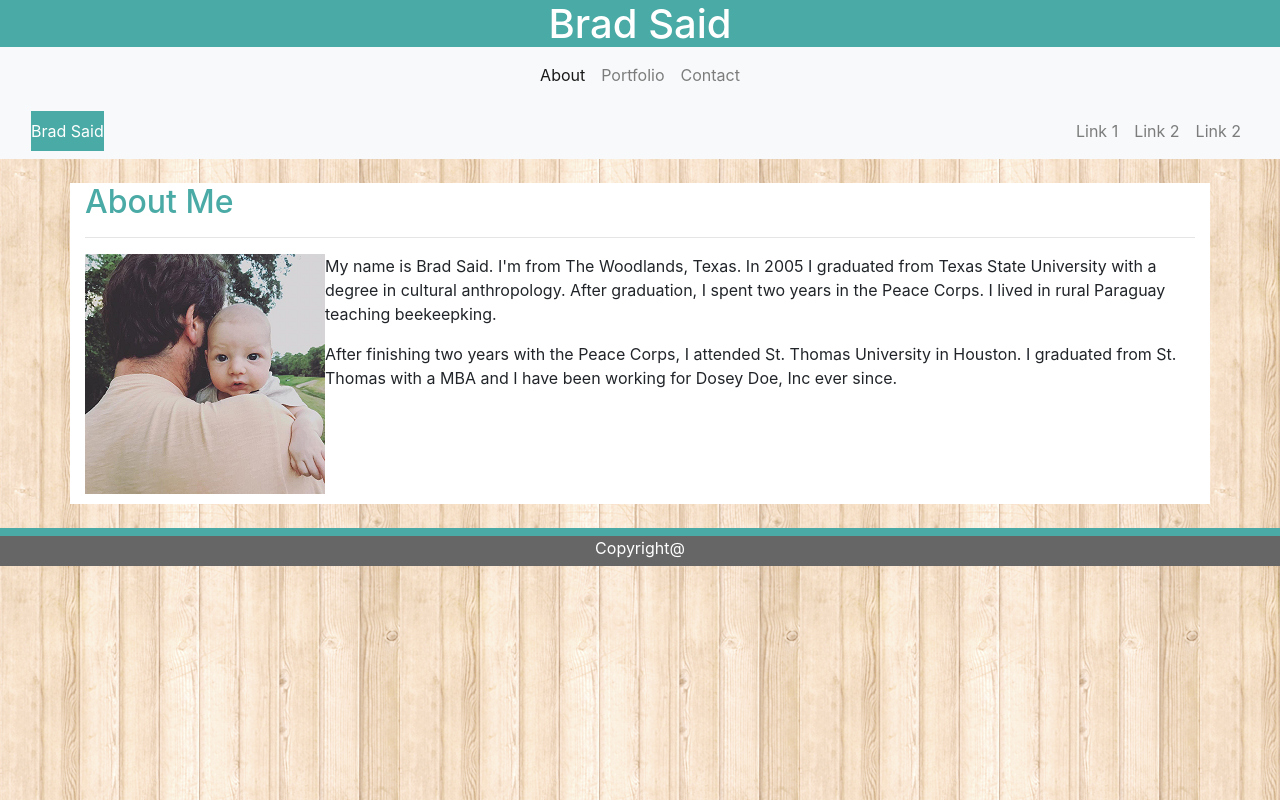
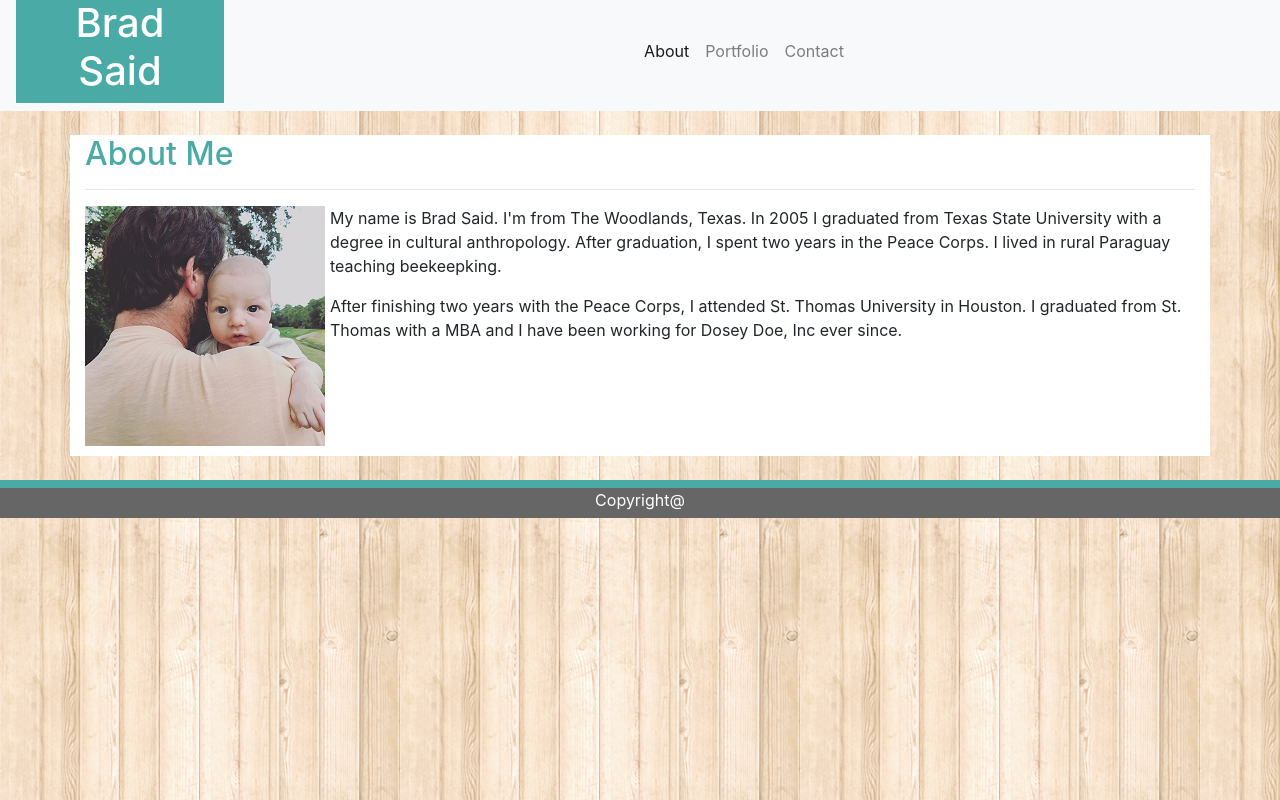
Before and after one commit to bradsaid/Boostrap-Portfolio, a plain HTML site: page index.html in a window 1280 px wide. Drawn offline with nearby package versions, Linux system fonts and the light colour scheme.

Commit message:
Working on navbar

```diff
--- a/index.html
+++ b/index.html
@@ -14,10 +14,10 @@
 <body style="background-image:url(assets/images/wood.png">
 
 <div class="row-fluid">
-            <div class="col-sm-12" style="background-color:#4aaaa5; text-align:center;">
+    <nav class="navbar navbar-expand-sm navbar-light bg-light" data-toggle="affix" style="margin-top:-9px;">
+        <div class="col-sm-2" style="background-color:#4aaaa5; text-align:center;">
             <h1 style="color:white;">Brad Said</h1>
         </div>
-            <nav class="navbar navbar-expand-sm navbar-light bg-light" data-toggle="affix" style="margin-top:-9px;">
         <div class="mx-auto d-sm-flex d-block flex-sm-nowrap">
              <ul class="navbar-nav">
                 <li class="nav-item active">
@@ -31,49 +31,15 @@
                 </li>
             </ul>
         </div>
-
     </nav>
 </div>
-
-
-
-
-
-
-
-
-            <nav class="navbar navbar-expand-sm navbar-light bg-light">
-                    <div class="container-fluid">
-                      <div class="navbar-header">
-                            <span class="navbar-text" style="background-color:#4aaaa5; color:white;">Brad Said</span>
-                      </div>
-
-                      <ul class="nav navbar-nav navbar-right li-sm-center">
-                            <li class="nav-item">
-                                    <a class="nav-link" href="#">Link 1</a>
-                                  </li>
-                                  <li class="nav-item">
-                                    <a class="nav-link" href="#">Link 2</a>
-                                  </li>
-                                  <li class="nav-item">
-                                    <a class="nav-link" href="#">Link 2</a>
-                                  </li>
-
-                      </ul>
-                    </div>
-                  </nav>
-
-
-
-
-
 
 <br>
 
     <div class="container" style="background-color:white; overflow:hidden;">
             <h2 style="color:#4aaaa5;">About Me</h2>
             <hr>
-            <img src="assets/images/me.png" class="float-left img-fluid" alt="Brad Said" style="margin-bottom:10px;">
+            <img src="assets/images/me.png" class="float-left img-fluid" alt="Brad Said" style="margin-bottom:10px; margin-right:5px;">
             <p>My name is Brad Said. I'm from The Woodlands, Texas.  In 2005 I graduated from Texas State University with a degree in cultural anthropology.  After graduation, I spent two years in the Peace Corps. I lived in rural Paraguay teaching beekeepking.</p>
             <p>After finishing two years with the Peace Corps, I attended St. Thomas University in Houston.  I graduated from St. Thomas with a MBA and I have been working for Dosey Doe, Inc ever since. </p>
         </div>
```
Also changed, not shown: contact.html (+7 -6 lines), portfolio.html (+0 -6 lines). Lines whose indentation alone changed are shown as unchanged.
